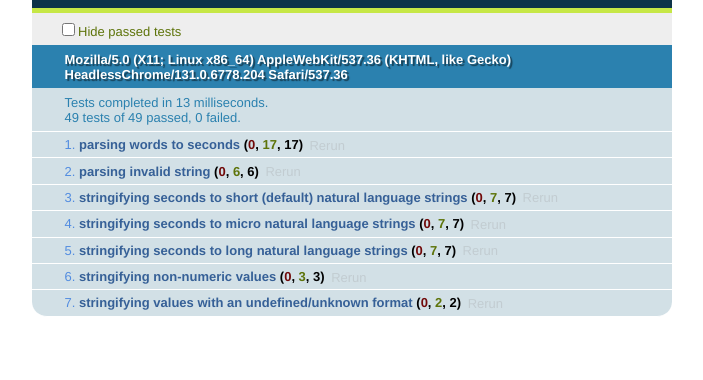
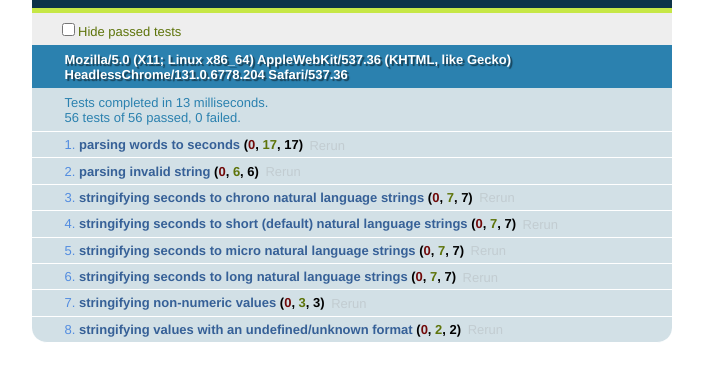
Before and after one commit to domchristie/juration, a plain HTML site: page test/index.html in a window 1280 px wide. Shown: the part 56-436 px from the top of the page, without its empty margins (288-991 px from the left). Drawn offline with nearby package versions, Linux system fonts and the light colour scheme.

Commit message:
add 'chrono' to supported formats

```diff
--- a/juration.js
+++ b/juration.js
@@ -14,6 +14,7 @@ window.juration = (function() {
       patterns: ['second', 'sec', 's'],
       value: 1,
       formats: {
+        'chrono': '',
         'micro':  's',
         'short':  'sec',
         'long':   'second'
@@ -23,6 +24,7 @@ window.juration = (function() {
       patterns: ['minute', 'min', 'm(?!s)'],
       value: 60,
       formats: {
+        'chrono': ':',
         'micro':  'm',
         'short':  'min',
         'long':   'minute'
@@ -32,6 +34,7 @@ window.juration = (function() {
       patterns: ['hour', 'hr', 'h'],
       value: 3600,
       formats: {
+        'chrono': ':',
         'micro':  'h',
         'short':  'hr',
         'long':   'hour'
@@ -41,6 +44,7 @@ window.juration = (function() {
       patterns: ['day', 'dy', 'd'],
       value: 86400,
       formats: {
+        'chrono': ':',
         'micro':  'd',
         'short':  'day',
         'long':   'day'
@@ -50,6 +54,7 @@ window.juration = (function() {
       patterns: ['week', 'wk', 'w'],
       value: 604800,
       formats: {
+        'chrono': ':',
         'micro':  'w',
         'short':  'wk',
         'long':   'week'
@@ -59,6 +64,7 @@ window.juration = (function() {
       patterns: ['month', 'mon', 'mo', 'mth'],
       value: 2592000,
       formats: {
+        'chrono': ':',
         'micro':  'm',
         'short':  'mth',
         'long':   'month'
@@ -68,6 +74,7 @@ window.juration = (function() {
       patterns: ['year', 'yr', 'y'],
       value: 31536000,
       formats: {
+        'chrono': ':',
         'micro':  'y',
         'short':  'yr',
         'long':   'year'
@@ -81,7 +88,7 @@ window.juration = (function() {
       throw "juration.stringify(): Unable to stringify a non-numeric value";
     }
 
-    if((typeof options === 'object' && options.format !== undefined) && (options.format !== 'micro' && options.format !== 'short' && options.format !== 'long')) {
+    if((typeof options === 'object' && options.format !== undefined) && (options.format !== 'micro' && options.format !== 'short' && options.format !== 'long' && options.format !== 'chrono')) {
       throw "juration.stringify(): format cannot be '" + options.format + "', and must be either 'micro', 'short', or 'long'";
     }
 
@@ -99,7 +106,7 @@ window.juration = (function() {
       else {
         values[i] = parseInt((seconds % UNITS[units[i-1]].value) / UNITS[units[i]].value, 10);
       }
-      if(opts.format === 'micro') {
+      if(opts.format === 'micro' || opts.format === 'chrono') {
         values[i] += UNITS[units[i]].formats[opts.format];
       }
       else {
@@ -108,11 +115,14 @@ window.juration = (function() {
     }
     var output = '';
     for(i = 0, len = values.length; i < len; i++) {
-      if(values[i].charAt(0) !== "0") {
+      if(values[i].charAt(0) !== "0" && opts.format != 'chrono') {
         output += values[i] + ' ';
       }
+      else if (opts.format == 'chrono') {
+        output += _pad_left(values[i]+'', '0', i==values.length-1 ? 2 : 3);
+      }
     }
-    return output.replace(/\s+$/, '');
+    return output.replace(/\s+$/, '').replace(/^(00:)+/g, '').replace(/^0/, '');
   };
 
   var parse = function(string) {
@@ -146,6 +156,20 @@ window.juration = (function() {
     return sum;
   };
 
+  // _pad_left('5', '0', 2); // 05
+  var _pad_left = function(s, c, n) {
+      if (! s || ! c || s.length >= n) {
+        return s;
+      }
+
+      var max = (n - s.length)/c.length;
+      for (var i = 0; i < max; i++) {
+        s = c + s;
+      }
+
+      return s;
+  }
+
   var _pluralize = function(count, singular) {
     return count == 1 ? singular : singular + "s";
   };
--- a/test/index.html
+++ b/test/index.html
@@ -57,6 +57,23 @@ $(function(){
 
     for(var i = 0, len = testCases.length; i < len; i++) {
       raises(function(){juration.parse(testCases[i][0]);});
+    }
+  });
+
+  test("stringifying seconds to chrono natural language strings", function() {
+    var testCases = [
+      [8400, "2:20:00"],
+      [15638400, "6:01:00:00:00"],
+      [9000, "2:30:00"],
+      [14461, '4:01:01'],
+      [226800, "2:15:00:00"],
+      [260703, '3:00:25:03'],
+      [15555600, '6:00:01:00:00']
+    ];
+
+    for(var i = 0, len = testCases.length; i < len; i++) {
+      var parsed = juration.stringify(testCases[i][0], {format: 'chrono'});
+      equal(parsed, testCases[i][1], "We expect " + testCases[i][0] + " to be " + testCases[i][1]);
     }
   });
 
```
